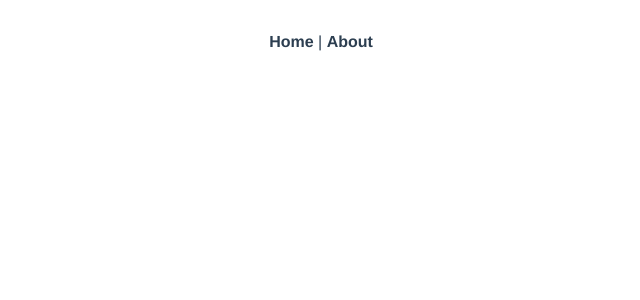
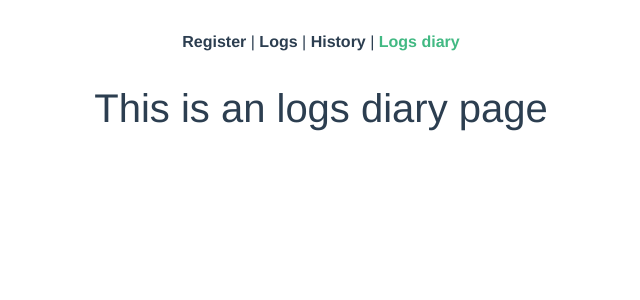
Before and after one commit to dioniciodiaz/vue2-playground, a Vue app: page /diary in a window 1280 px wide. Shown: the top 300 px of the page, without its empty margins (319-959 px from the left). Built offline with nearby package versions, Linux system fonts and the light colour scheme.

Commit message:
add new routes

```diff
--- a/src/App.vue
+++ b/src/App.vue
@@ -1,8 +1,10 @@
 <template>
   <div id="app">
     <div id="nav">
-      <router-link to="/">Home</router-link> |
-      <router-link to="/about">About</router-link>
+      <router-link to="/">Register</router-link> |
+      <router-link to="/logs">Logs</router-link> |
+      <router-link to="/history">History</router-link> |
+      <router-link to="/diary">Logs diary</router-link>
     </div>
     <router-view />
   </div>
--- a/src/router/index.js
+++ b/src/router/index.js
@@ -11,9 +11,19 @@ const routes = [
     component: Home
   },
   {
-    path: "/about",
-    name: "About",
-    component: () => import(/* webpackChunkName: "about" */ "@v/About.vue")
+    path: "/logs",
+    name: "Logs",
+    component: () => import(/* webpackChunkName: "about" */ "@v/Logs.vue")
+  },
+  {
+    path: "/history",
+    name: "History",
+    component: () => import(/* webpackChunkName: "about" */ "@v/History.vue")
+  },
+  {
+    path: "/diary",
+    name: "Diary",
+    component: () => import(/* webpackChunkName: "about" */ "@v/LogsDiary.vue")
   }
 ];
 
--- a/src/views/About.vue
+++ /dev/null
@@ -1,5 +0,0 @@
-<template>
-  <div class="about">
-    <h1>This is an about page</h1>
-  </div>
-</template>
--- /dev/null
+++ b/src/views/History.vue
@@ -0,0 +1,5 @@
+<template>
+  <div class="history">
+    <h1>This is an History page</h1>
+  </div>
+</template>
--- /dev/null
+++ b/src/views/Logs.vue
@@ -0,0 +1,5 @@
+<template>
+  <div class="logs">
+    <h1>This is an Logs page</h1>
+  </div>
+</template>
--- /dev/null
+++ b/src/views/LogsDiary.vue
@@ -0,0 +1,5 @@
+<template>
+  <div class="Logs Diary">
+    <h1>This is an logs diary page</h1>
+  </div>
+</template>
```
